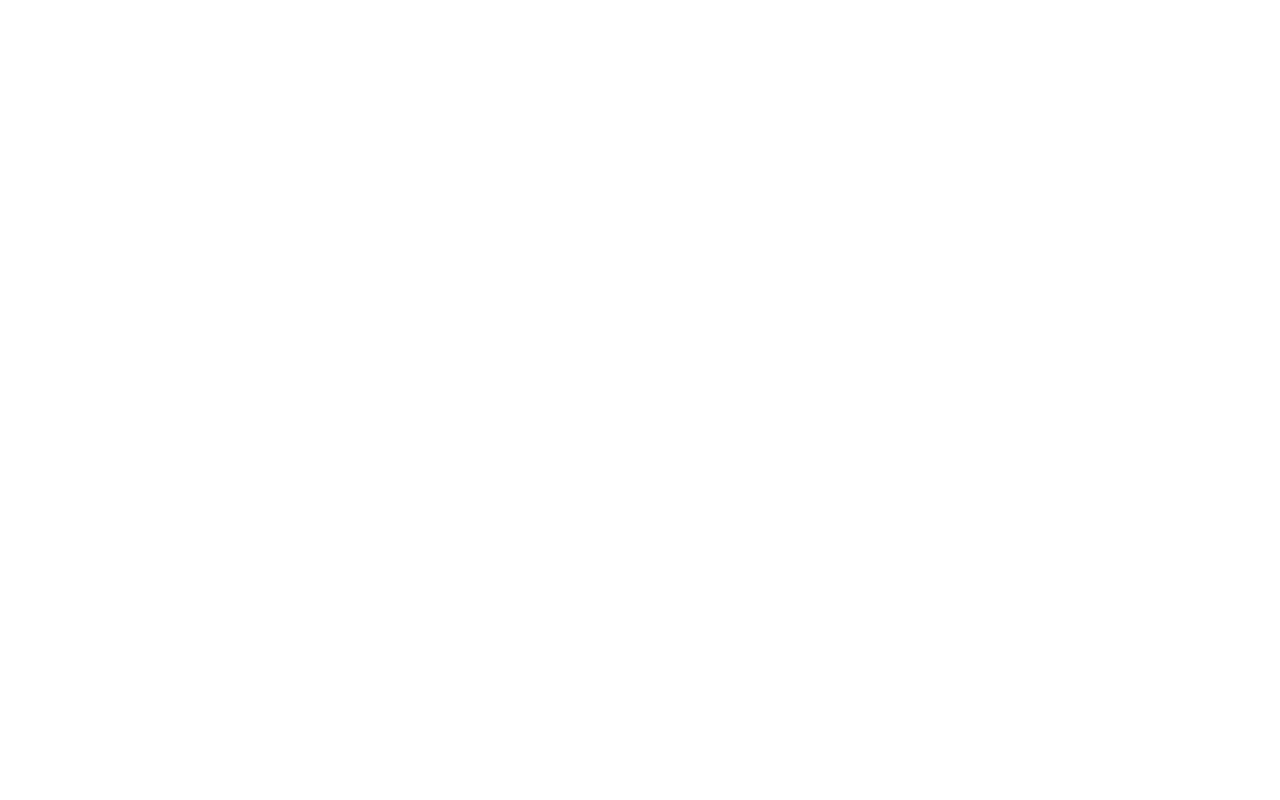
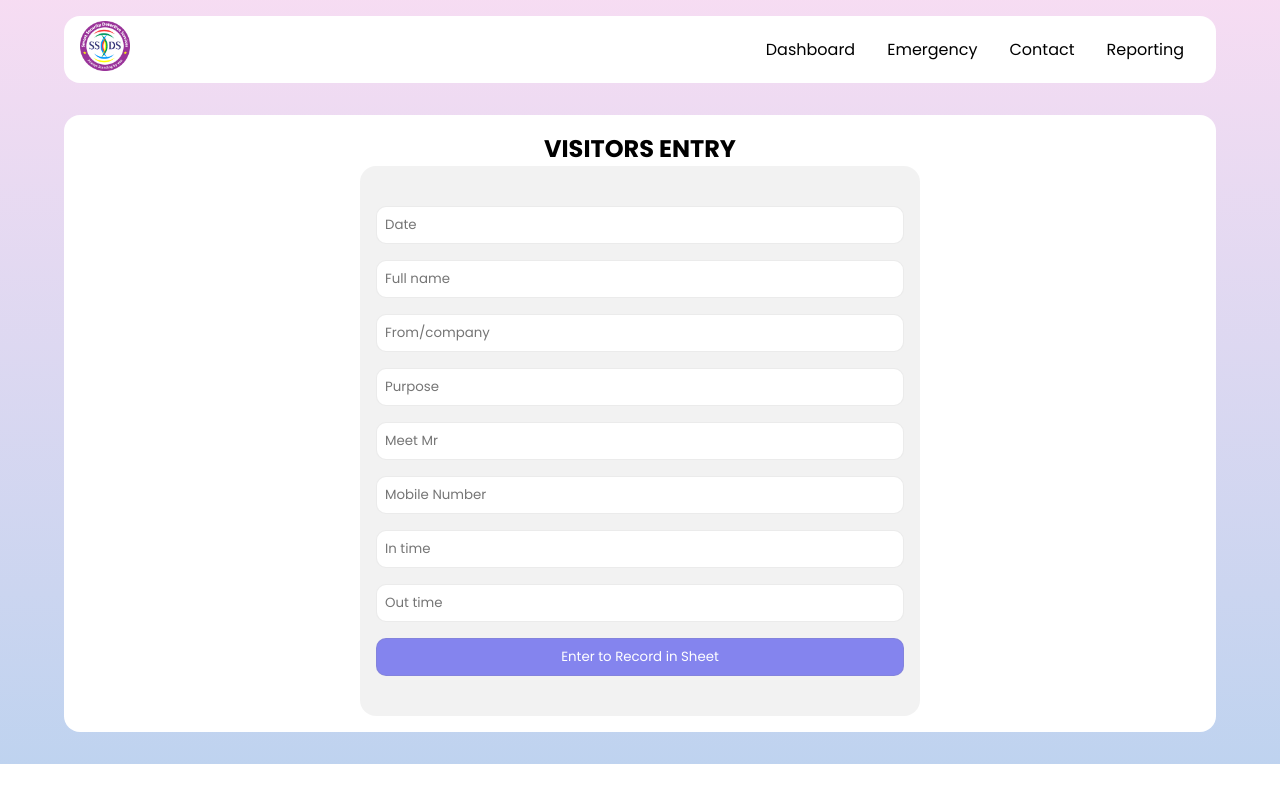
Before and after one commit to kailash1198/visitor-entry-system, a plain HTML site: page pages/visitor-entry.html in a window 1280 px wide. Drawn offline with Linux system fonts and the light colour scheme.

Commit message:
home page and visitor entry page coding completed

```diff
--- a/mobile.css
+++ b/mobile.css
@@ -1 +1,19 @@
-@media screen {}
+@media only screen and (max-width: 700px) {
+    header {
+        width: 100%;
+        height: auto;
+        padding-bottom: 4rem;
+    }
+    #nav .container .navbar ul .dis-none {
+        display: none;
+    }
+    #quickEntry .container {
+        display: block;
+    }
+    #quickEntry .container .card {
+        margin: 1.5rem 0rem;
+    }
+    #entry .container .form-container {
+        width: 100%;
+    }
+}
--- /dev/null
+++ b/pages/visitor-entry.css
@@ -0,0 +1,99 @@
+* {
+    margin: 0;
+    padding: 0;
+    box-sizing: border-box;
+    font-family: 'Poppins', sans-serif;
+}
+
+
+/* body {
+    background: linear-gradient(rgba(237, 129, 223, 0.267), rgba(123, 225, 238, 0.263));
+} */
+
+
+/* ================ NAVBAR SECTION ============  */
+
+header {
+    width: 100vw;
+    height: auto;
+    background: linear-gradient(rgba(205, 58, 185, 0.176), rgba(10, 87, 195, 0.263));
+    padding-bottom: 5rem;
+}
+
+#nav {
+    width: 100%;
+    height: auto;
+}
+
+#nav .container {
+    width: 90%;
+    background-color: white;
+    height: auto;
+    margin: auto;
+    display: flex;
+    justify-content: space-between;
+    align-items: center;
+    padding: 0.3rem 1rem;
+    position: relative;
+    top: 1rem;
+    border-radius: 1rem;
+}
+
+#nav .container .logo img {
+    width: 50px;
+}
+
+#nav .container .navbar ul {
+    display: flex;
+}
+
+#nav .container .navbar ul li {
+    list-style: none;
+    margin: 0rem 1rem;
+}
+
+#nav .container .navbar ul li a {
+    text-decoration: none;
+    color: black;
+}
+
+#entry {
+    width: 100%;
+    position: relative;
+    top: 3rem;
+}
+
+#entry .container {
+    width: 90%;
+    margin: auto;
+    background-color: white;
+    padding: 1rem;
+    border-radius: 1rem;
+}
+
+#entry .container h1 {
+    text-align: center;
+}
+
+#entry .container .form-container {
+    background-color: rgba(128, 128, 128, 0.103);
+    padding: 2rem 1rem;
+    width: 50%;
+    margin: auto;
+    text-align: center;
+    border-radius: 1rem;
+}
+
+#entry .container .form-container input {
+    width: 100%;
+    padding: 0.5rem;
+    margin: 0.5rem 0rem;
+    border: 1px solid rgba(128, 128, 128, 0.158);
+    border-radius: 10px;
+}
+
+#entry .container .form-container .button {
+    cursor: pointer;
+    background-color: rgb(132, 132, 238);
+    color: white;
+}
--- a/pages/visitor-entry.html
+++ b/pages/visitor-entry.html
@@ -5,11 +5,89 @@
     <meta charset="UTF-8">
     <meta http-equiv="X-UA-Compatible" content="IE=edge">
     <meta name="viewport" content="width=device-width, initial-scale=1.0">
-    <title>Document</title>
+    <title>Visitors Entry Form</title>
+    <!-- ============= goggle font =============  -->
+    <link rel="preconnect" href="https://fonts.googleapis.com">
+    <link rel="preconnect" href="https://fonts.gstatic.com" crossorigin>
+    <link href="https://fonts.googleapis.com/css2?family=Poppins:ital,wght@0,100;0,200;0,300;0,400;0,500;0,600;0,700;0,800;0,900;1,100;1,200;1,300;1,400;1,500;1,600;1,700;1,800;1,900&display=swap" rel="stylesheet">
+
+
+    <link rel="stylesheet" href="../pages/visitor-entry.css">
+    <link rel="stylesheet" href="../mobile.css">
+    <script src="https://kit.fontawesome.com/c1fe0e6aeb.js" crossorigin="anonymous"></script>
 </head>
 
 <body>
+    <!-- ================== NAVBAR ================  -->
+    <header>
+        <!-- ------------------- navbar ----------  -->
+        <nav id="nav">
+            <div class="container">
+                <div class="logo">
+                    <img src="../images/ssds.jpg" alt="">
+                </div>
+                <div class="navbar">
+                    <ul>
+                        <li><a href="">Dashboard</a></li>
+                        <li class="dis-none"><a href="">Emergency</a></li>
+                        <li class="dis-none"><a href="">Contact</a></li>
+                        <li class="dis-none"><a href="">Reporting</a></li>
+                    </ul>
+                </div>
+            </div>
+        </nav>
+        <section id="entry">
+            <div class="container">
+                <h1>VISITORS ENTRY</h1>
+                <div class="form-container">
+                    <form method="POST" name="formName" id="contactform">
+                        <input type="text" class="form-control" placeholder="Date" id="date" name="Date">
+                        <br>
 
+                        <input type="text" class="form-control" placeholder="Full name" id="name" name="Name">
+                        <br>
+
+                        <input type="text" class="form-control" placeholder="From/company" id="from" name="From">
+                        <br>
+
+                        <input type="text" class="form-control" placeholder="Purpose" id="purpose" name="Purpose">
+                        <br>
+
+                        <input type="text" class="form-control" placeholder="Meet Mr" id="meet" name="Meet">
+                        <br>
+
+                        <input type="text" class="form-control" placeholder="Mobile Number" id="mobile" name="Mobile">
+                        <br>
+
+                        <input type="text" class="form-control" placeholder="In time" id="mobile" name="In time">
+                        <br>
+
+                        <input type="text" class="form-control" placeholder="Out time" id="mobile" name="Out time">
+                        <br>
+
+
+                        <input type="submit" value="Enter to Record in Sheet" class="button" id="submit">
+                    </form>
+
+                </div>
+            </div>
+        </section>
+    </header>
+    <!-- ============ script code =============  -->
+    <script>
+        const scriptURL = 'https://script.google.com/macros/s/AKfycbw6aDL_WFt0WwPGcwazpkirXC9l_Z5LL9sXoDEF1TUJB18u46XpyYsO8VUFrGLLShzf/exec'
+        const form = document.forms['formName']
+
+        form.addEventListener('submit', e => {
+            e.preventDefault()
+            fetch(scriptURL, {
+                    method: 'POST',
+                    body: new FormData(form)
+                })
+                .then(response => console.log('Success!', response))
+                .catch(error => console.error('Error!', error.message))
+        })
+    </script>
 </body>
 
 </html>
```
Also changed, not shown: index.html (+16 -62 lines).
